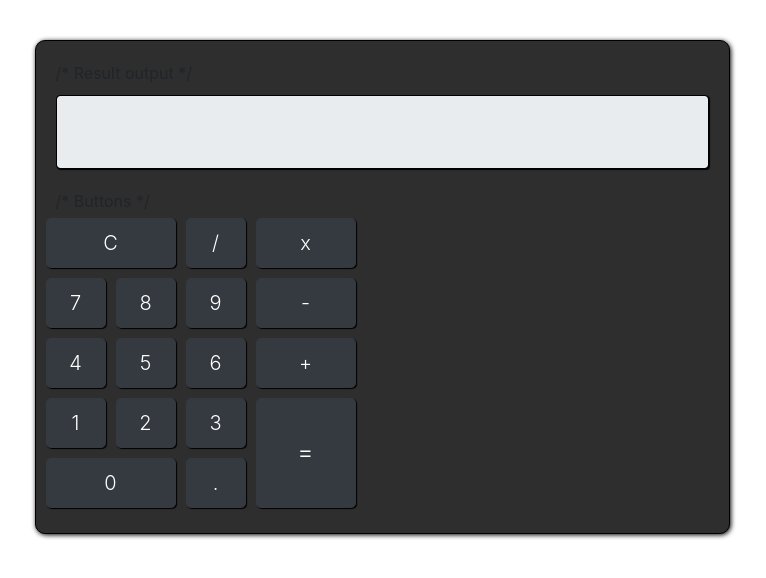
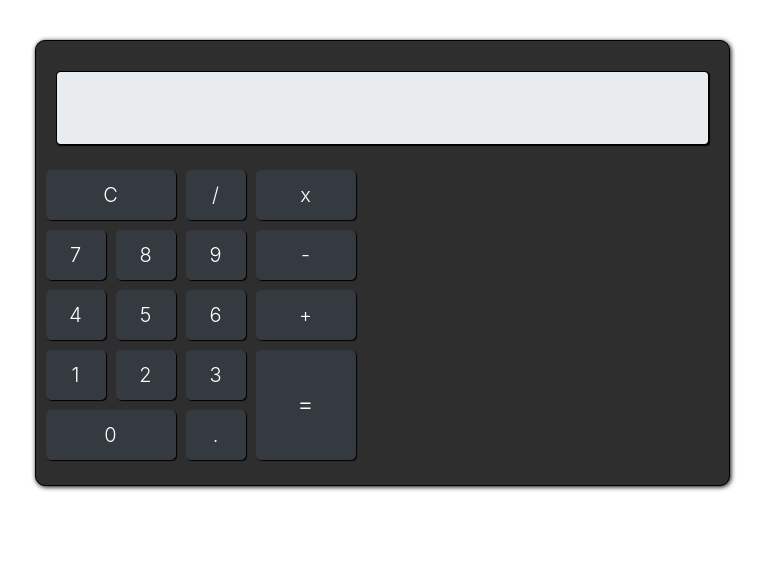
Before and after one commit to edvardsanta/Calculadora-, a React (Vite) app: page / in a window 1280 px wide. Shown: the top 578 px of the page, without its empty margins (258-1024 px from the left). Built offline with nearby package versions, Linux system fonts and the light colour scheme.

Commit message:
Indentation and comments adjusted

```diff
--- a/src/components/Calculator.jsx
+++ b/src/components/Calculator.jsx
@@ -45,11 +45,11 @@ export class Calculator extends Component
     	<div className="col d-flex justify-content-center">
 	<div id="Calculator">
 
-	/* Result output */
+
 	<input id="Result" type="text"  className="form-control" placeholder={this.state.data} disabled="disabled" />
 
 
-	/* Buttons */
+
 	<Row>
 
 	 <Button label="C" value="clear" className="clear" onClick={this.handleClick}/>
--- a/src/components/Layout.css
+++ b/src/components/Layout.css
@@ -22,8 +22,9 @@
 	border: solid 1px #000;
 	box-shadow: 1px 1px 1px #000;
 }
+
+
 /*Class*/
-
 .btn
 {
         width: 60px;
```
